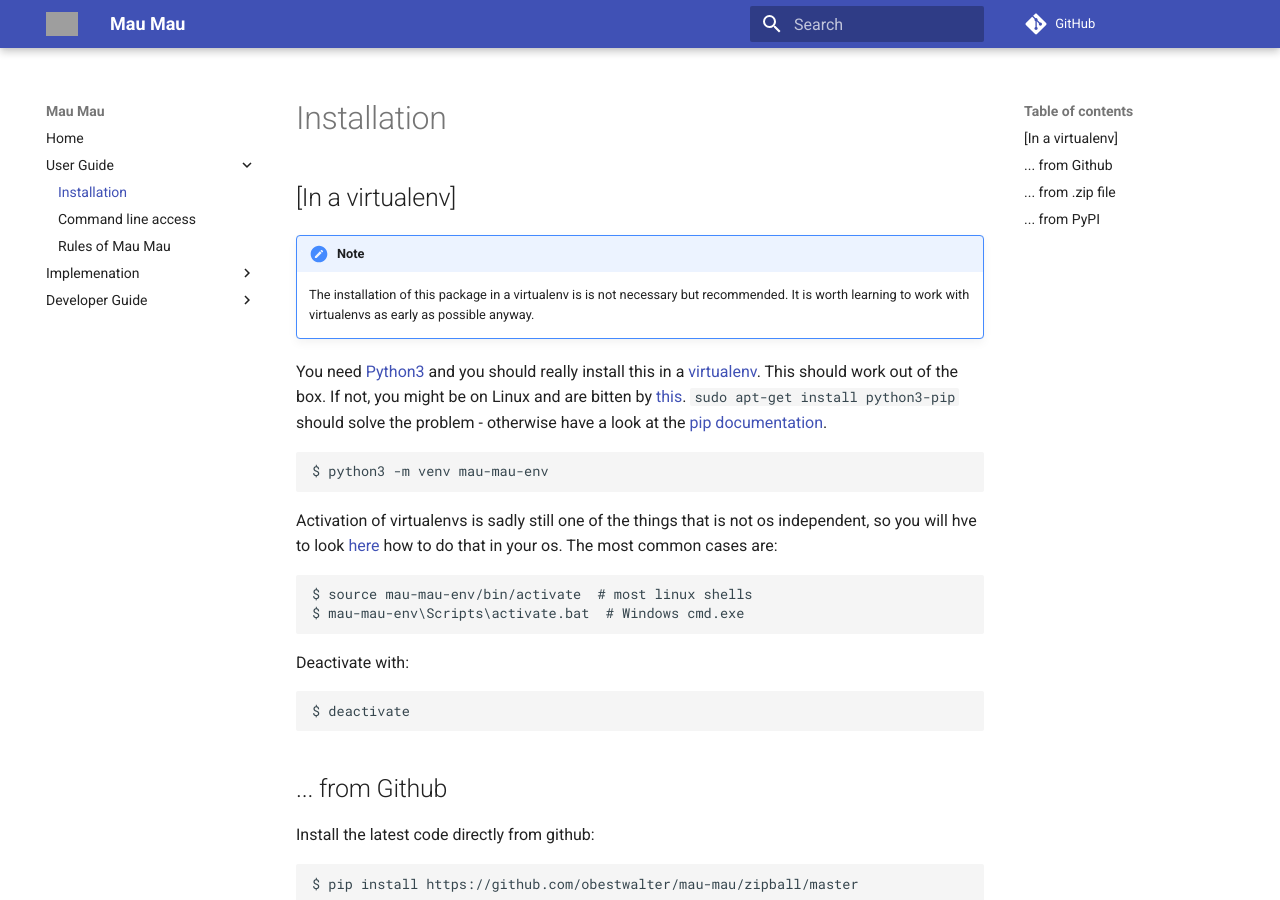
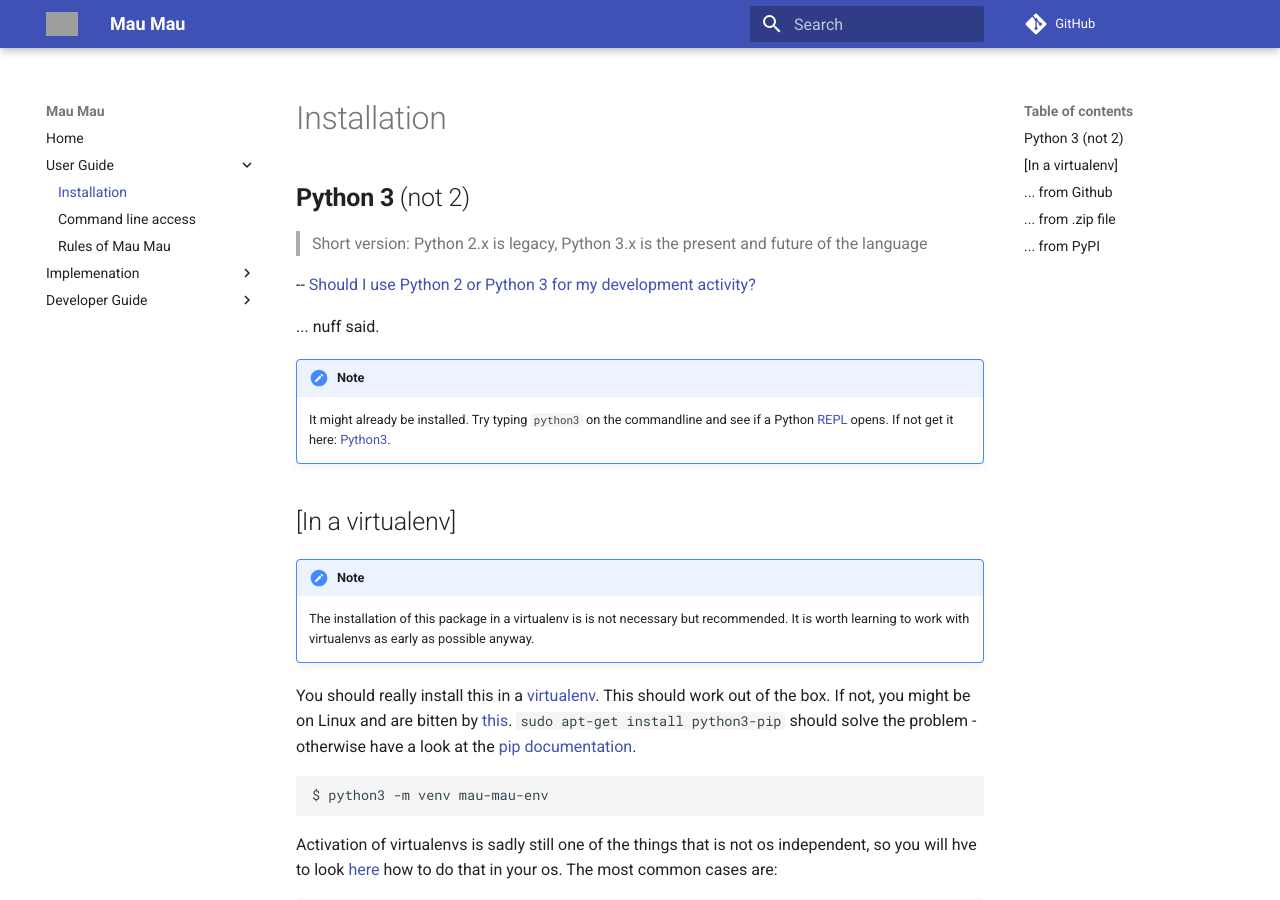
Before and after one commit to obestwalter/mau-mau, an MkDocs documentation site: the page built from docs/guide/installation.md, in a window 1280 px wide and 900 px high. Built offline with MkDocs 1.6.1 and Material for MkDocs 9.7.7, drawn with Linux system fonts in a browser that asks for light colours; comment, search, counter and statistics services are not loaded; old or Windows-style settings are respelled for this version of MkDocs; grey boxes are pictures that could not be loaded.

Commit message:
python3 remarks

```diff
--- a/docs/guide/installation.md
+++ b/docs/guide/installation.md
@@ -1,11 +1,23 @@
 # Installation
+
+## **Python 3** (not 2)
+
+> Short version: Python 2.x is legacy, Python 3.x is the present and future of the language
+
+-- [Should I use Python 2 or Python 3 for my development activity?](https://wiki.python.org/moin/Python2orPython3)
+
+
+... nuff said.
+
+!!! note
+    It might already be installed. Try typing `python3` on the commandline and see if a Python [REPL](https://docs.python.org/3/tutorial/interpreter.html) opens. If not get it here: [Python3](https://www.python.org/downloads/).
 
 ## [In a virtualenv]
 
 !!! note
     The installation of this package in a virtualenv is is not necessary but recommended. It is worth learning to work with virtualenvs as early as possible anyway.
 
-You need [Python3](https://www.python.org/downloads/) and you should really install this in a [virtualenv](https://docs.python.org/3/library/venv.html). This should work out of the box. If not, you might be on Linux and are bitten by [this](https://bugs.launchpad.net/ubuntu/+source/python3.4/+bug/1290847). `sudo apt-get install python3-pip` should solve the problem - otherwise have a look at the [pip documentation](https://pip.pypa.io/en/stable/installing/).
+You should really install this in a [virtualenv](https://docs.python.org/3/library/venv.html). This should work out of the box. If not, you might be on Linux and are bitten by [this](https://bugs.launchpad.net/ubuntu/+source/python3.4/+bug/1290847). `sudo apt-get install python3-pip` should solve the problem - otherwise have a look at the [pip documentation](https://pip.pypa.io/en/stable/installing/).
 
     $ python3 -m venv mau-mau-env
 
```
